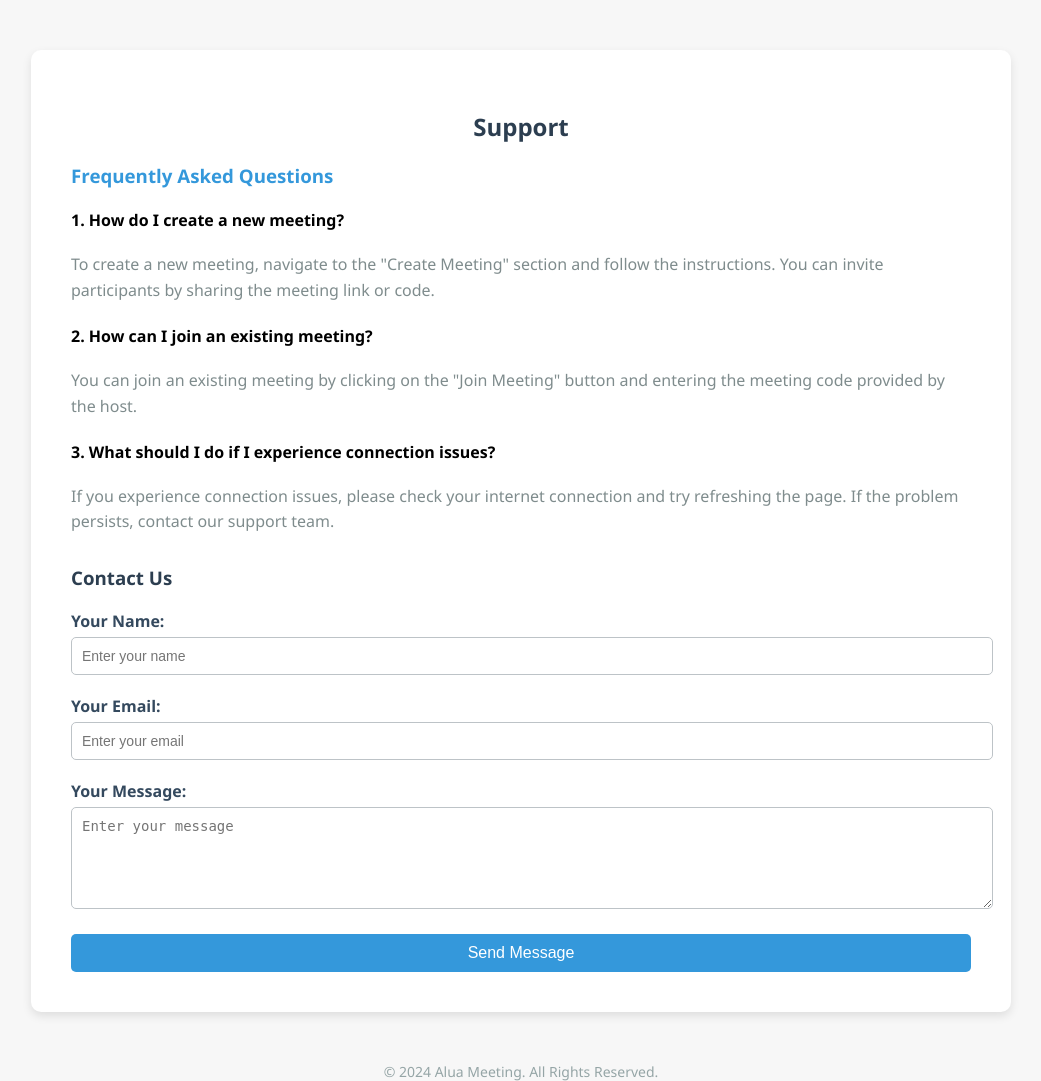
After one commit to devmishra1708/Alua, a Django app: page /support in a window 1280 px wide. The commit adds this page. Shown: the whole page, without its empty margins (119-1160 px from the left). Run offline with Django 5.2, Linux system fonts and the light colour scheme.

Commit message:
newchanges

```diff
--- a/myapp/urls.py
+++ b/myapp/urls.py
@@ -11,4 +11,7 @@ urlpatterns=[
     # path('vcapi',views.vcapi,name='vcapi'),
     path('joinroom',views.joinroom,name='joinroom'),
     path('meeting/', views.meeting_view, name='meeting'),
+    path('contact',views.contact,name='contact'),
+    path('support',views.support, name='support'),
+    path('blog',views.blog, name='blog'),
 ]
--- a/myapp/views.py
+++ b/myapp/views.py
@@ -62,14 +62,23 @@ def logout(request):
     auth.logout(request)
     return redirect('/')
 
-def contact(request):
-     pass
+
 
 
 def counter(request):
     text=request.POST['text']
     amount_of_word=len(text.split())
     return render(request,'counter.html',{'amount':amount_of_word})
+
+def contact(request):
+    return render(request,'contact.html')
+
+def support(request):
+    return render(request,'support.html')
+
+def blog(request):
+    return render(request,'blog.html')
+
 
 
 def meeting_view(request):
--- /dev/null
+++ b/templates/support.html
@@ -0,0 +1,142 @@
+<!DOCTYPE html>
+<html lang="en">
+<head>
+    <meta charset="UTF-8">
+    <meta name="viewport" content="width=device-width, initial-scale=1.0">
+    <title>Support - Alua Meeting</title>
+    <style>
+        body {
+            font-family: 'Segoe UI', Tahoma, Geneva, Verdana, sans-serif;
+            background-color: #f7f7f7;
+            margin: 0;
+            padding: 0;
+            display: flex;
+            flex-direction: column;
+            align-items: center;
+        }
+
+        .support-container {
+            width: 80%;
+            max-width: 900px;
+            background-color: #ffffff;
+            padding: 40px;
+            border-radius: 10px;
+            box-shadow: 0 4px 10px rgba(0, 0, 0, 0.1);
+            margin-top: 50px;
+        }
+
+        .support-container h2 {
+            color: #2c3e50;
+            margin-bottom: 20px;
+            text-align: center;
+        }
+
+        .faq {
+            margin-bottom: 30px;
+        }
+
+        .faq h3 {
+            color: #3498db;
+            margin-bottom: 10px;
+        }
+
+        .faq p {
+            color: #7f8c8d;
+            line-height: 1.6;
+            margin-bottom: 15px;
+        }
+
+        .contact-form {
+            margin-top: 30px;
+        }
+
+        .contact-form h3 {
+            color: #2c3e50;
+            margin-bottom: 20px;
+        }
+
+        .contact-form label {
+            color: #34495e;
+            font-weight: bold;
+            display: block;
+            margin-bottom: 5px;
+        }
+
+        .contact-form input[type="text"],
+        .contact-form input[type="email"],
+        .contact-form textarea {
+            width: 100%;
+            padding: 10px;
+            margin-bottom: 20px;
+            border-radius: 5px;
+            border: 1px solid #bdc3c7;
+            font-size: 14px;
+            color: #34495e;
+        }
+
+        .contact-form button {
+            background-color: #3498db;
+            color: white;
+            padding: 10px 20px;
+            border: none;
+            border-radius: 5px;
+            cursor: pointer;
+            font-size: 16px;
+            width: 100%;
+        }
+
+        .contact-form button:hover {
+            background-color: #2980b9;
+        }
+
+        footer {
+            margin-top: 50px;
+            text-align: center;
+            color: #95a5a6;
+            font-size: 14px;
+        }
+    </style>
+</head>
+<body>
+
+    <div class="support-container">
+        <h2>Support</h2>
+
+        <!-- FAQ Section -->
+        <div class="faq">
+            <h3>Frequently Asked Questions</h3>
+
+            <h4>1. How do I create a new meeting?</h4>
+            <p>To create a new meeting, navigate to the "Create Meeting" section and follow the instructions. You can invite participants by sharing the meeting link or code.</p>
+
+            <h4>2. How can I join an existing meeting?</h4>
+            <p>You can join an existing meeting by clicking on the "Join Meeting" button and entering the meeting code provided by the host.</p>
+
+            <h4>3. What should I do if I experience connection issues?</h4>
+            <p>If you experience connection issues, please check your internet connection and try refreshing the page. If the problem persists, contact our support team.</p>
+        </div>
+
+        <!-- Contact Form Section -->
+        <div class="contact-form">
+            <h3>Contact Us</h3>
+            <form action="#">
+                <label for="name">Your Name:</label>
+                <input type="text" id="name" name="name" placeholder="Enter your name" required>
+
+                <label for="email">Your Email:</label>
+                <input type="email" id="email" name="email" placeholder="Enter your email" required>
+
+                <label for="message">Your Message:</label>
+                <textarea id="message" name="message" rows="5" placeholder="Enter your message" required></textarea>
+
+                <button type="submit">Send Message</button>
+            </form>
+        </div>
+    </div>
+
+    <footer>
+        &copy; 2024 Alua Meeting. All Rights Reserved.
+    </footer>
+
+</body>
+</html>
```
Also changed, not shown: templates/blog.html (added, +146 -0 lines), templates/contact.html (added, +82 -0 lines), templates/index.html (+5 -5 lines).
